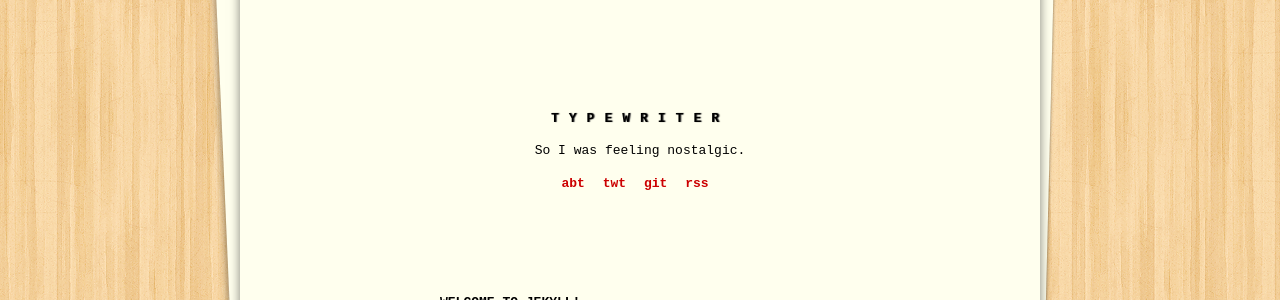
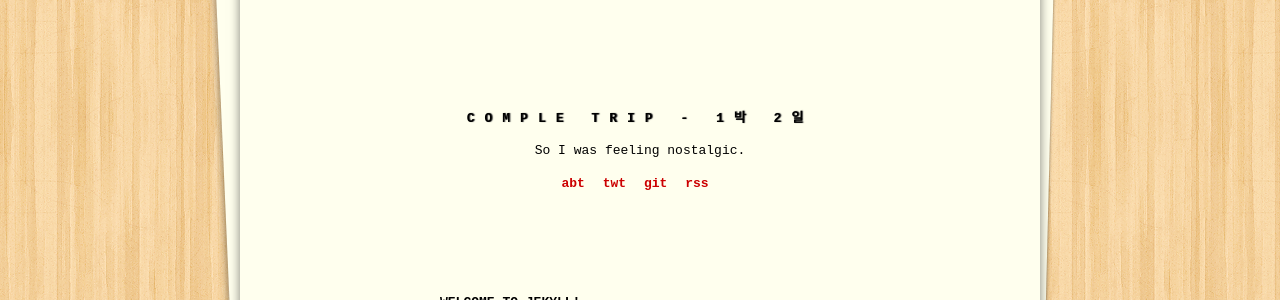
Before and after one commit to traveltrip/traveltrip.github.com, a Jekyll site: the page built from index.html, in a window 1280 px wide. Shown: the part 200-500 px from the top of the page. Built offline with Jekyll 4.4.1, drawn with Linux system fonts in a browser that asks for light colours; the list of posts is cut into pages by our own code.

Commit message:
Update _config.yml

```diff
--- a/_config.yml
+++ b/_config.yml
@@ -1,5 +1,5 @@
 # Site settings
-title: "Typewriter"
+title: "Comple Trip - 1박 2일"
 description: "So I was feeling nostalgic."
 baseurl: ""
 url: "http://alixedi.github.io"
```
